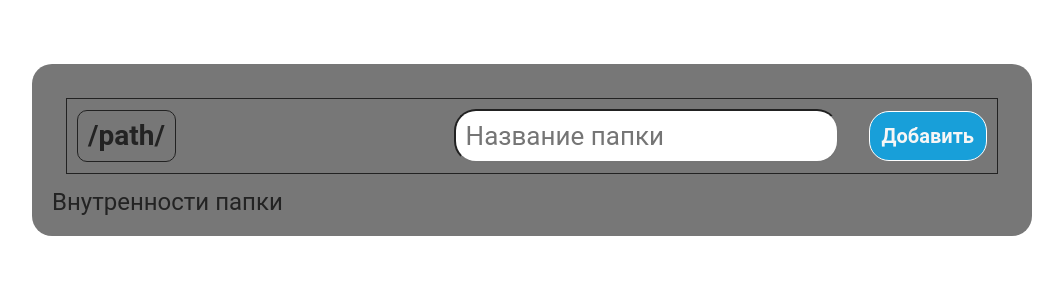
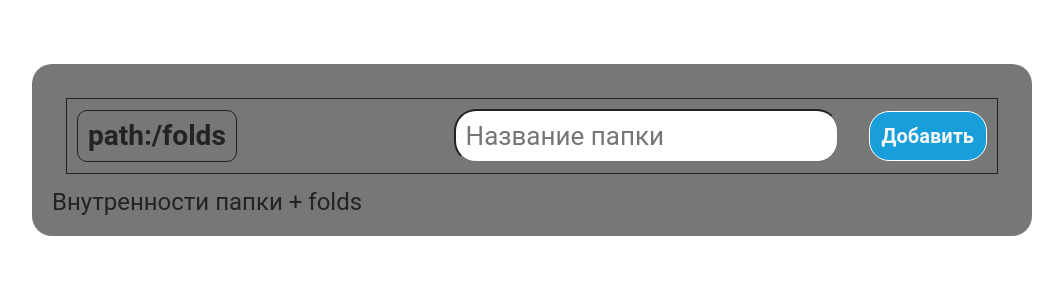
Before and after one commit to Embrill/galleryForJob, a React (Create React App) app: page /folds in a window 1280 px wide. Shown: the top 300 px of the page, without its empty margins (108-1171 px from the left). Built offline with nearby package versions, Linux system fonts and the light colour scheme.

Commit message:
Частично отобразил путь, без динамики обновления

```diff
--- a/src/App.jsx
+++ b/src/App.jsx
@@ -36,7 +36,7 @@ function App() {
     setValue(title);
   };
 
-  console.log(folderName);
+  // console.log(folderName);
 
   return (
     <div className="App home">
@@ -58,7 +58,7 @@ function App() {
               />
             }
           />
-          <Route path="/folds" element={<FolderInner />} />
+          <Route path="/:id" element={<FolderInner />} />
           <Route path="*" element={<NotFound />} />
         </Routes>
       </div>
--- a/src/components/Header.jsx
+++ b/src/components/Header.jsx
@@ -1,11 +1,16 @@
 import React from 'react';
+import { useParams } from 'react-router-dom';
 import InputFolder from './InputFolder';
 
 const Header = ({ value, setValue, setFolderName, folderName }) => {
+  const { id } = useParams();
+  // React.useEffect(() => {
+  //   const url = window.location.href;
+  // });
   return (
     <div className="header">
       <div className="home__header">
-        <h2>/path/</h2>
+        <h2>path:{window.location.pathname}</h2>
         <InputFolder value={value} setValue={setValue} setFolderName={setFolderName} folderName={folderName} />
       </div>
     </div>
--- a/src/pages/FolderInner.jsx
+++ b/src/pages/FolderInner.jsx
@@ -1,7 +1,11 @@
 import React from 'react';
+import { useParams } from 'react-router-dom';
 
 const FolderInner = () => {
-  return <div>Внутренности папки</div>;
+  const { id } = useParams();
+  // console.log(window.location.pathname);
+
+  return <div>Внутренности папки + {id}</div>;
 };
 
 export default FolderInner;
```
